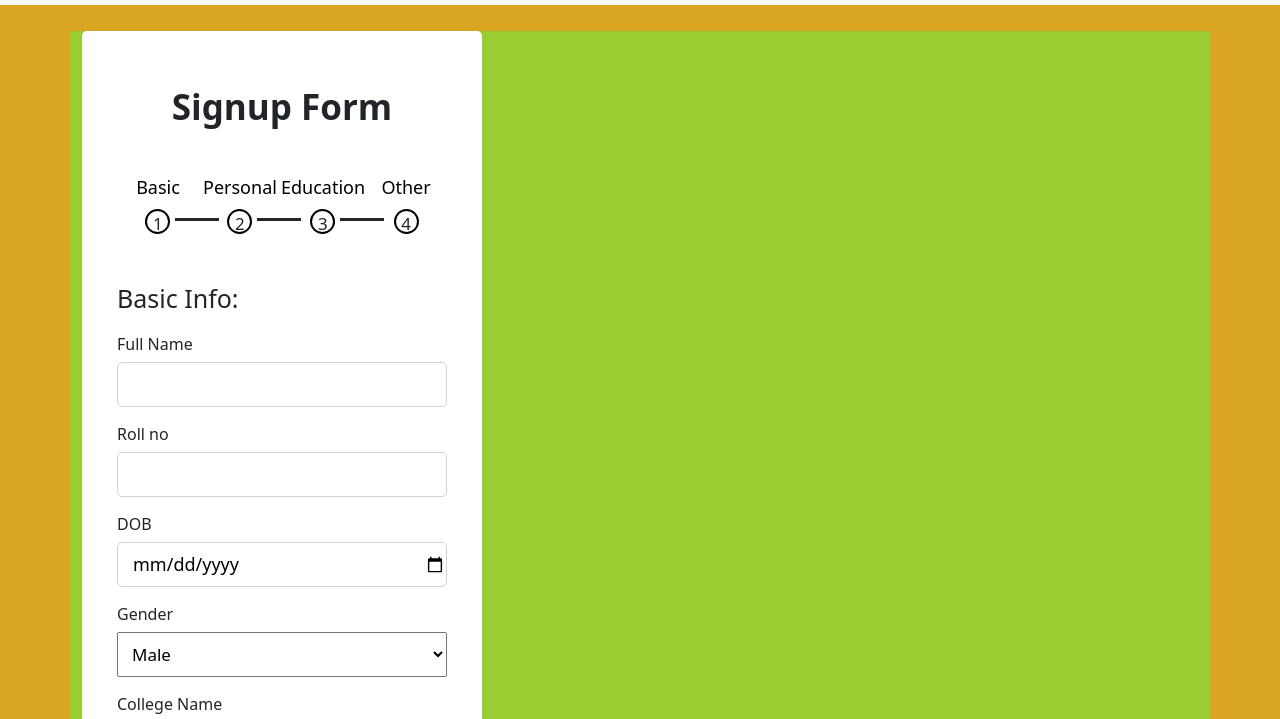
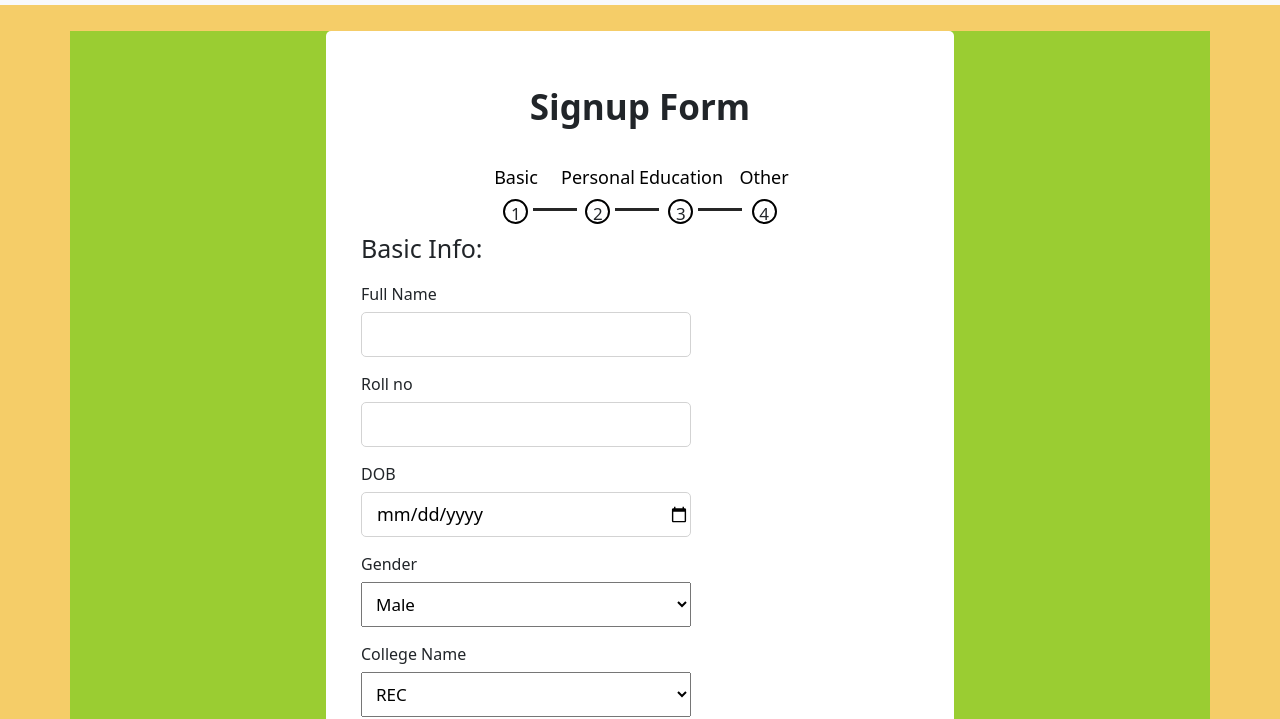
Before and after one commit to Tyzen-10/TPA-Frontend, a plain HTML site: page Student/forms.html in a window 1280 px wide. Shown: the part 69-788 px from the top of the page. Drawn offline with nearby package versions, Linux system fonts and the light colour scheme; a web font is replaced by a local one.

Commit message:
organized front end folder
location linked wrong earlier, hence received errors.

```diff
--- a/Student/forms.html
+++ b/Student/forms.html
@@ -25,8 +25,8 @@
 
 
 
-    <link rel="stylesheet" type="text/css" href="oldstyle.css" />
-    <link href="style.css" rel="stylesheet" />
+    <link rel="stylesheet" type="text/css" href="/resources/oldstyle.css" />
+    <link href="/resources/style.css" rel="stylesheet" />
 
 
   </head>
```
Also changed, not shown: garbage/oldstyle.css (renamed from Student/oldstyle.css), garbage/style.css (renamed from Student/style.css).
